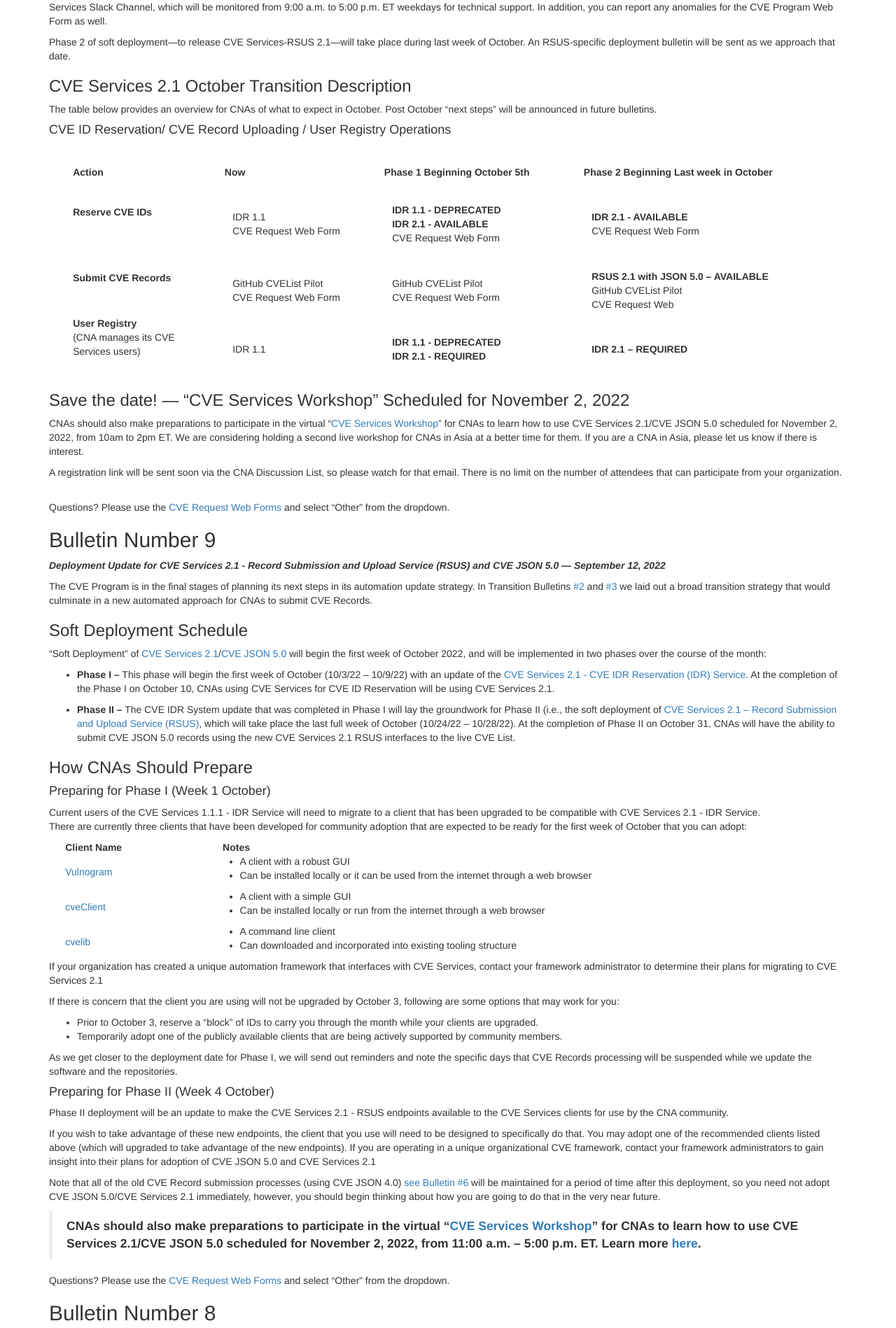
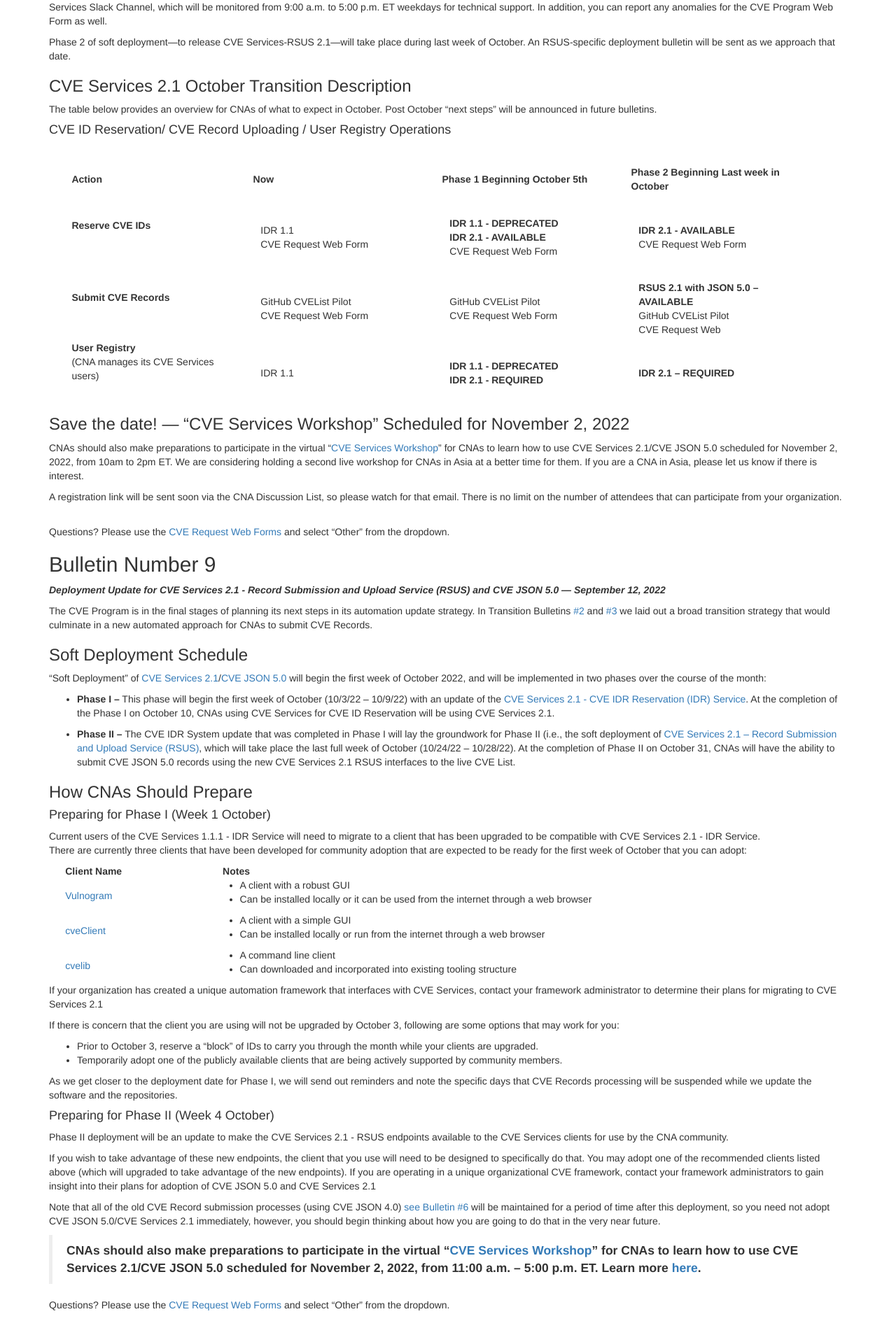
Before and after one commit to CVEProject/cveproject.github.io, a Jekyll site: the page built from automation-transition.md, in a window 1280 px wide. Shown: the part 927-2825 px from the top of the page at 70% size. Built offline with Jekyll 4.4.1, drawn with Linux system fonts in a browser that asks for light colours; nearby versions of some CDN libraries.

Commit message:
Update automation-transition.md

```diff
--- a/automation-transition.md
+++ b/automation-transition.md
@@ -39,10 +39,10 @@ The table below provides an overview for CNAs of what to expect in October. Post
 <br/>
 <table style="padding-left:5%;padding-right:30%;">
     <tr>
-      <th style="width:20%;padding-left:3%;">Action</th>
-      <th style="width:20%;padding-left:2%;">Now</th>
+      <th style="width:25%;padding-left:3%;">Action</th>
+      <th style="width:25%;padding-left:2%;">Now</th>
       <th style="width:25%;padding-left:2%;">Phase 1 Beginning October 5th</th>
-      <th style="width:35%;padding-left:2%;">Phase 2 Beginning Last week in October</th>
+      <th style="width:25%;padding-left:2%;">Phase 2 Beginning Last week in October</th>
     </tr>
     <tr>
       <td style="padding-left:3%;"><strong>Reserve CVE IDs</strong></td>
```
